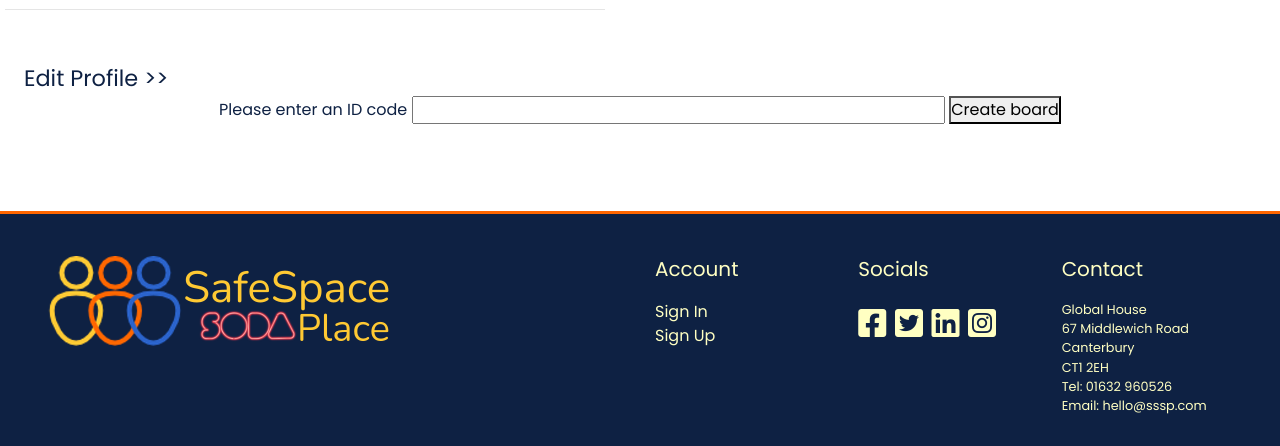
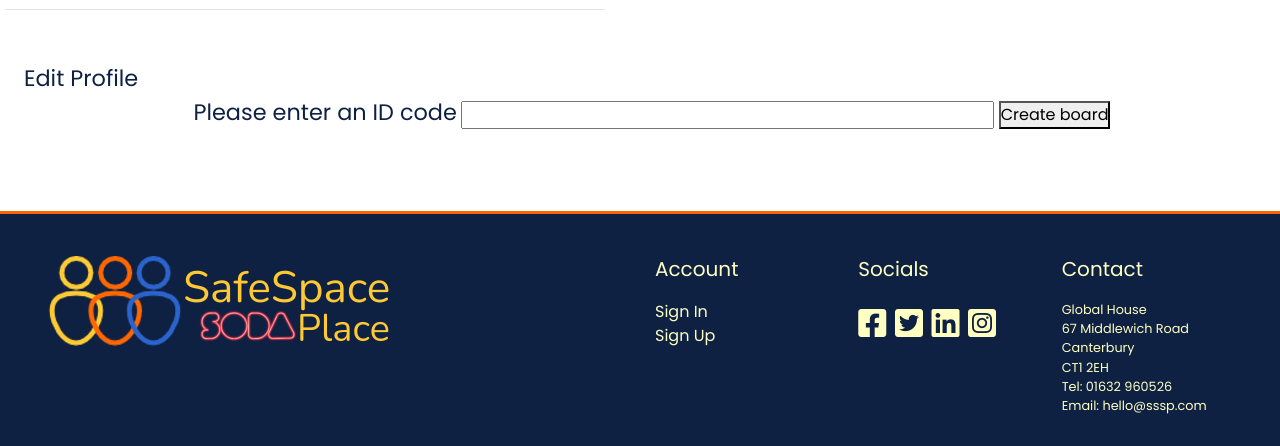
Before and after one commit to Dee-McG/SafeSpaceSODAPlace, a Django app: a page that uses profiles/templates/profiles/profile.html in a window 1280 px wide. Shown: the part 355-801 px from the top of the page. Run offline with Django 3.2, Linux system fonts and the light colour scheme; the visitor is signed in with stand-in values (Sample User, id 1); data comes from the database, SQL or seed files in the repository; data that the repository does not hold is empty; some libraries are stand-ins or nearby versions.

Commit message:
Updated profile styling

```diff
--- a/profiles/templates/profiles/profile.html
+++ b/profiles/templates/profiles/profile.html
@@ -23,19 +23,19 @@
 
     {% if request.user.username == user %}
         <br>
-        <a class="edit-profile" href="{% url 'edit_profile' request.user.username %}">Edit Profile >></a>
+        <a class="edit-profile" href="{% url 'edit_profile' request.user.username %}">Edit Profile</a>
         {% if board == none %}
 
             <form id="boardForm" class="form mb-2">
                 <div class="text-center">
-                    <label for="id_code"><span class="sr">Please enter an ID code</label>
+                    <label for="id_code" class="share-board">Please enter an ID code</label>
                     <input type="text" id="id_code" name="id_code" class="col-5">
                     <button type="submit" name="action">Create board</button>
                 </div>
             </form>
 
         {% else %}
-            share your board url: <a href="{% url 'home' %}ideas/board/{{ board }}">Board link</a>
+            <p class="share-board">Share your board url: <a href="{% url 'home' %}ideas/board/{{ board }}" class="board-link">Board link</a></p>
         {% endif %}
     {% endif %}
 
--- a/static/css/style.css
+++ b/static/css/style.css
@@ -415,6 +415,16 @@ footer a:hover {
     text-decoration: none;
 }
 
+.share-board {
+    font-size: 140%;
+    padding-left: 1.5rem;
+}
+
+.board-link:hover {
+    color: #FF6600;
+    text-decoration: none;
+}
+
 /*Edit Profile*/
 
 .edit-profile-btn {
```
